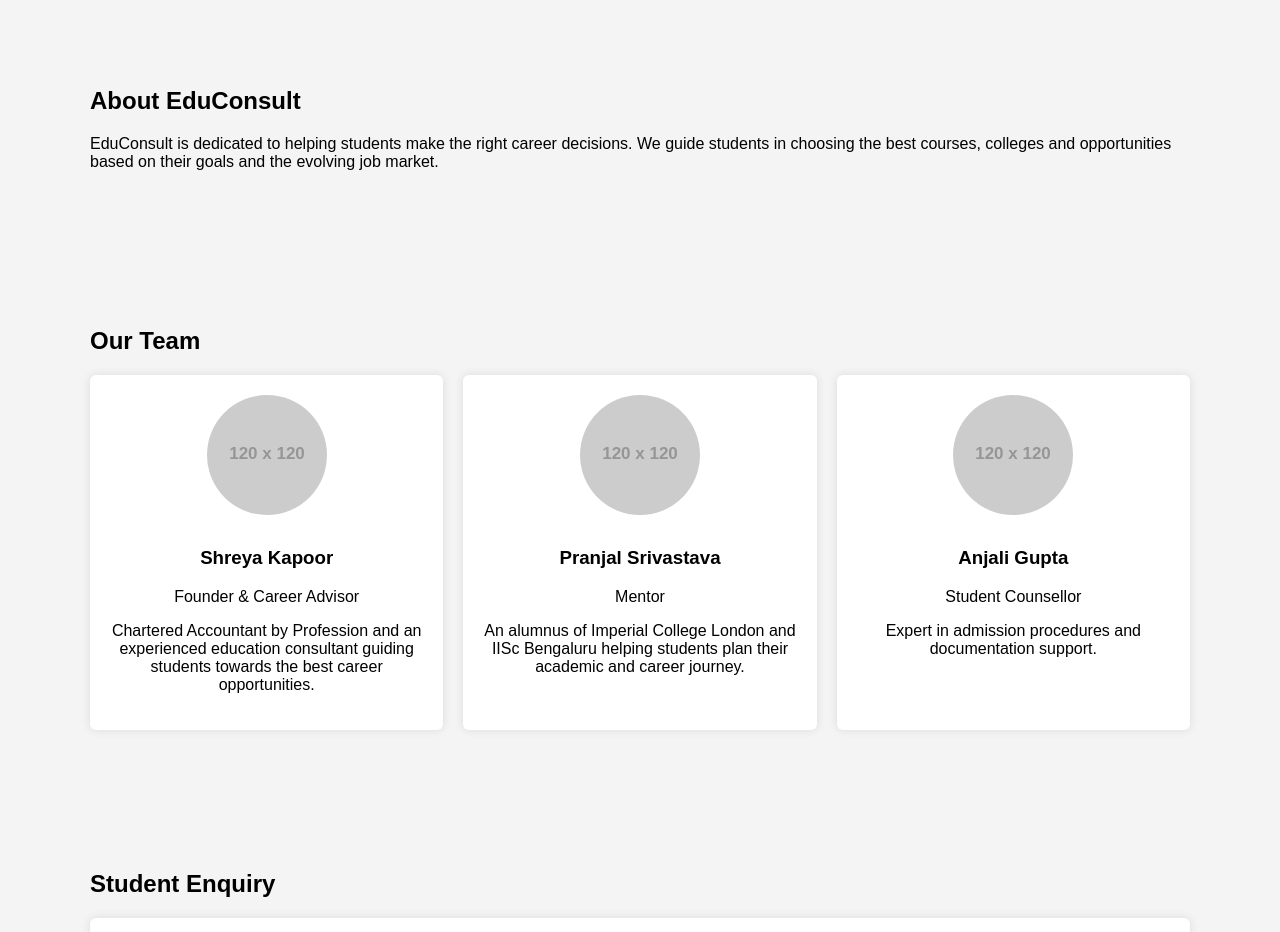
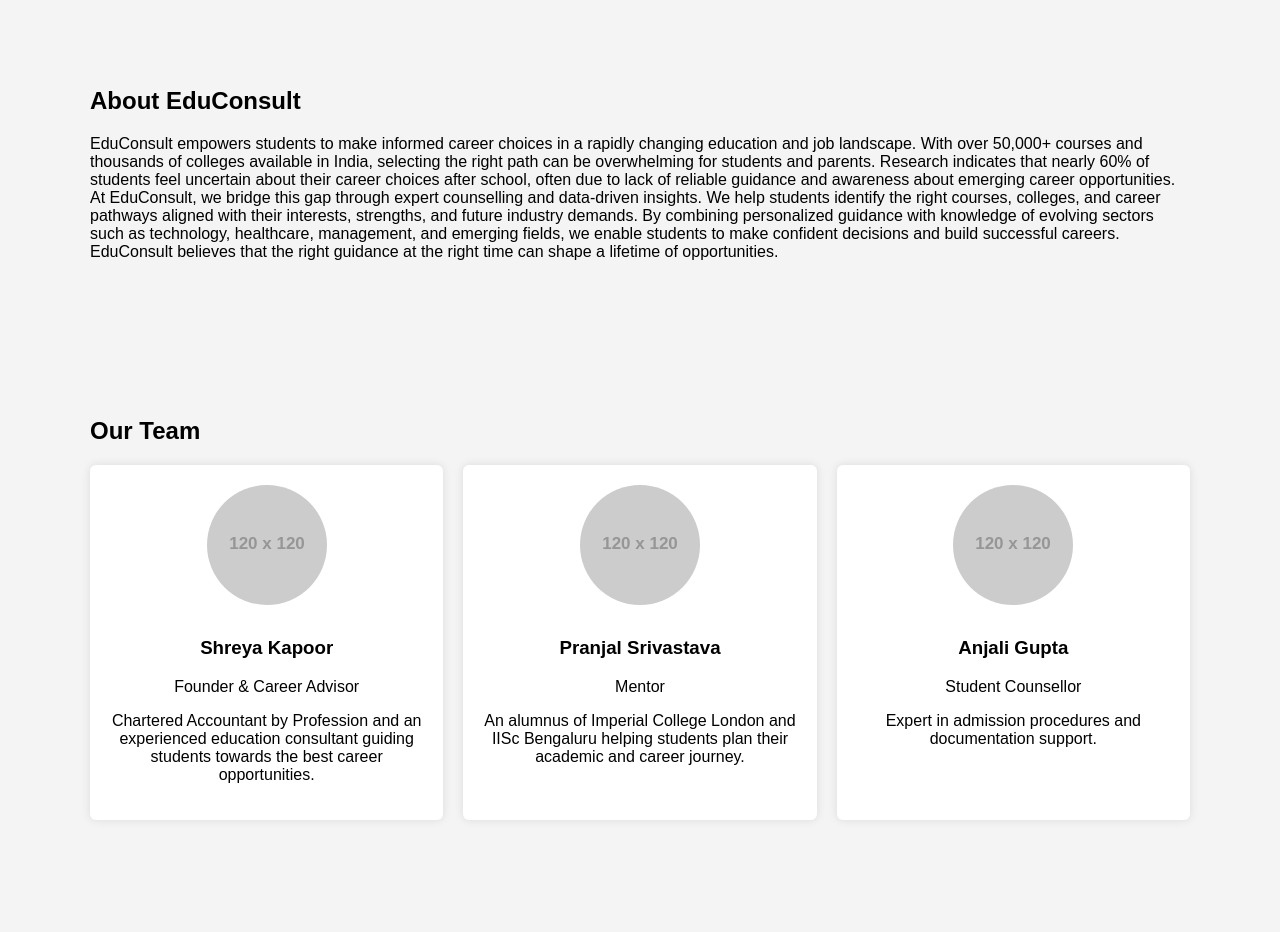
Before and after one commit to Pranjal13D/educonsult.github.io, a plain HTML site: page index.html in a window 1280 px wide. Shown: the part 800-1732 px from the top of the page. Drawn offline with Linux system fonts and the light colour scheme; placeholder pictures from the web are drawn by us.

Commit message:
Update index.html

```diff
--- a/index.html
+++ b/index.html
@@ -207,11 +207,13 @@ font-weight:bold;
 
 <p>
 
-EduConsult is dedicated to helping students make the right career decisions.
+EduConsult empowers students to make informed career choices in a rapidly changing education and job landscape. With over 50,000+ courses and thousands of colleges available in India, selecting the right path can be overwhelming for students and parents.
 
-We guide students in choosing the best courses, colleges and opportunities
+Research indicates that nearly 60% of students feel uncertain about their career choices after school, often due to lack of reliable guidance and awareness about emerging career opportunities.
 
-based on their goals and the evolving job market.
+At EduConsult, we bridge this gap through expert counselling and data-driven insights. We help students identify the right courses, colleges, and career pathways aligned with their interests, strengths, and future industry demands. By combining personalized guidance with knowledge of evolving sectors such as technology, healthcare, management, and emerging fields, we enable students to make confident decisions and build successful careers.
+
+EduConsult believes that the right guidance at the right time can shape a lifetime of opportunities.
 
 </p>
 
```
